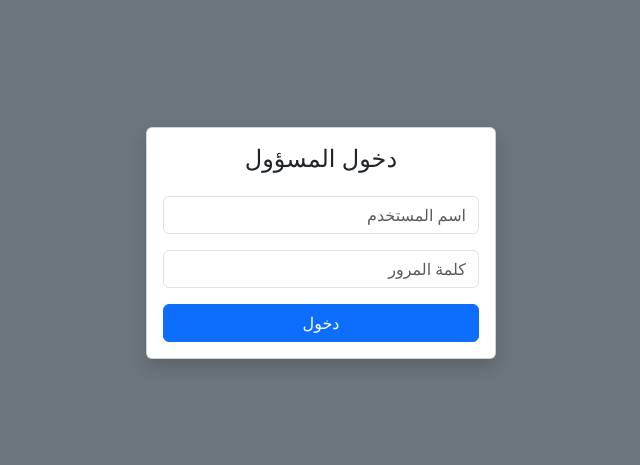
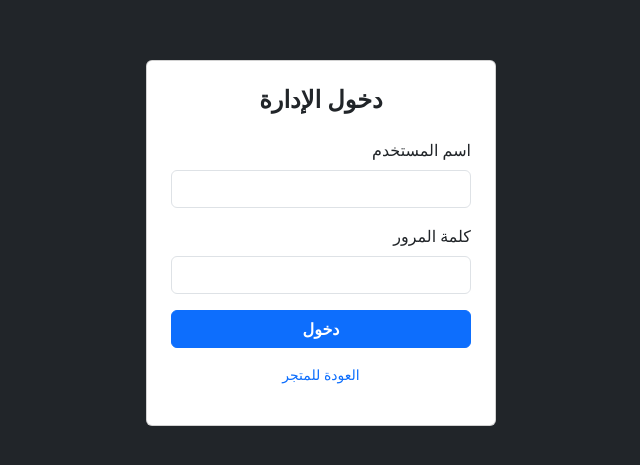
Before and after one commit to azer0798/Pes, a website: page login.ejs in a window 1280 px wide. Shown: the part 157-622 px from the top of the page, without its empty margins (319-959 px from the left). Drawn offline with nearby package versions, Linux system fonts and the light colour scheme; files that its build step writes are made by us from their sources.

Commit message:
Update login.ejs

```diff
--- a/login.ejs
+++ b/login.ejs
@@ -2,19 +2,24 @@
 <html lang="ar" dir="rtl">
 <head>
     <meta charset="UTF-8">
-    <title>تسجيل دخول الإدارة</title>
+    <title>تسجيل دخول المسؤول</title>
     <link href="https://cdn.jsdelivr.net/npm/bootstrap@5.3.0/dist/css/bootstrap.rtl.min.css" rel="stylesheet">
 </head>
-<body class="bg-secondary d-flex align-items-center" style="height: 100vh;">
-    <div class="card mx-auto shadow" style="width: 350px;">
-        <div class="card-body">
-            <h4 class="text-center mb-4">دخول المسؤول</h4>
-            <form action="/login" method="POST">
-                <input type="text" name="username" class="form-control mb-3" placeholder="اسم المستخدم">
-                <input type="password" name="password" class="form-control mb-3" placeholder="كلمة المرور">
-                <button type="submit" class="btn btn-primary w-100">دخول</button>
-            </form>
-        </div>
+<body class="bg-dark d-flex align-items-center" style="height: 100vh;">
+    <div class="card mx-auto p-4" style="width: 350px;">
+        <h4 class="text-center mb-4 fw-bold">دخول الإدارة</h4>
+        <form action="/login" method="POST">
+            <div class="mb-3">
+                <label class="form-label">اسم المستخدم</label>
+                <input type="text" name="username" class="form-control" required>
+            </div>
+            <div class="mb-3">
+                <label class="form-label">كلمة المرور</label>
+                <input type="password" name="password" class="form-control" required>
+            </div>
+            <button type="submit" class="btn btn-primary w-100 fw-bold">دخول</button>
+        </form>
+        <p class="mt-3 text-center small text-muted"><a href="/" class="text-decoration-none">العودة للمتجر</a></p>
     </div>
 </body>
 </html>
```
